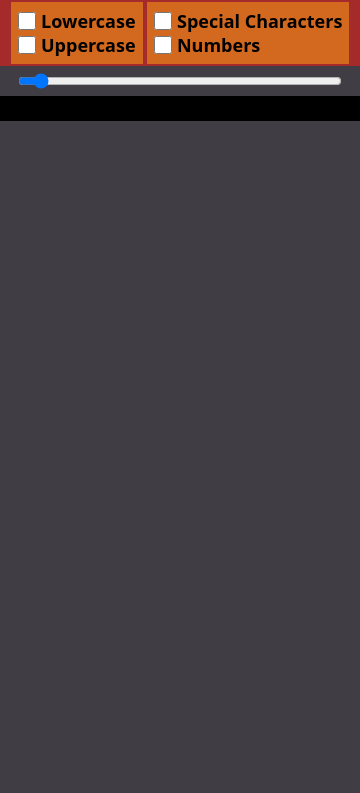
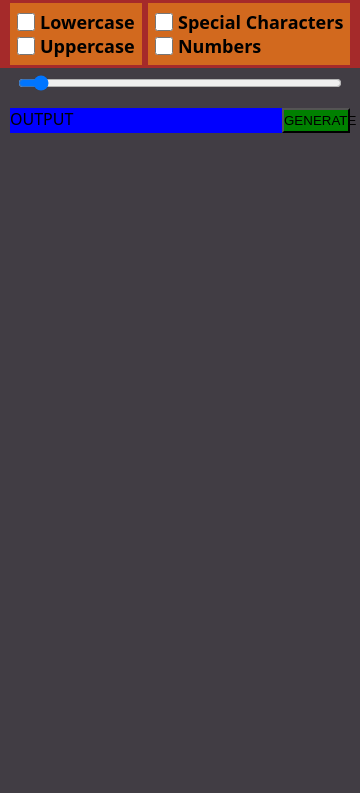
Before and after one commit to ggpsgeorge/passwd-generator-electron-app, an Electron app: page index.html in a window 360 px wide. Shown: the part 47-840 px from the top of the page. Drawn offline with Linux system fonts and the light colour scheme.

Commit message:
Interface changes

```diff
--- a/index.html
+++ b/index.html
@@ -37,7 +37,8 @@
         <input type="range" min="4" max="32" value="4" class="slider">
     </div>
     <div class="container-passwd">
-        <output>OUTPUT</output>
+        <div class="output-passwd">OUTPUT</div>
+        <button class="button-generate">GENERATE</button>
     </div>
 </body>
 </html>
--- a/style.css
+++ b/style.css
@@ -6,13 +6,13 @@
 
 body{
     background-color: rgb(65, 61, 68);
+    font-family: system-ui, -apple-system, BlinkMacSystemFont, 'Segoe UI', Roboto, Oxygen, Ubuntu, Cantarell, 'Open Sans', 'Helvetica Neue', sans-serif;
 }
 
 .container-title {
     width: auto;
     height: 13vw;
     padding: 10px;
-    font-family: system-ui, -apple-system, BlinkMacSystemFont, 'Segoe UI', Roboto, Oxygen, Ubuntu, Cantarell, 'Open Sans', 'Helvetica Neue', sans-serif;
     font-weight:bold;
     font-size: 5vw;
     display: flex;
@@ -22,7 +22,6 @@ body{
 
 .container-options {
     display: flex;
-    font-family: system-ui, -apple-system, BlinkMacSystemFont, 'Segoe UI', Roboto, Oxygen, Ubuntu, Cantarell, 'Open Sans', 'Helvetica Neue', sans-serif;
     font-size: large;
     font-weight: 600;
     justify-content: center;
@@ -33,7 +32,7 @@ body{
 {
     display: flex;
     flex-direction: column;
-    margin: 2px;
+    margin: 3px;
     padding: 7px;
     background-color: chocolate;
 }
@@ -58,6 +57,22 @@ body{
 .container-passwd {
     width: auto;
     height: 7vw;
+    margin: 10px;
     display: flex;
+    justify-content: center;
     background-color: black;
 }
+
+.output-passwd {
+    width: 80%;
+    background-color: blue;
+}
+
+.button-generate {
+    width: 20%;
+    background-color: green;
+}
+
+.button-generate:hover {
+    background-color: chartreuse;
+}
```
